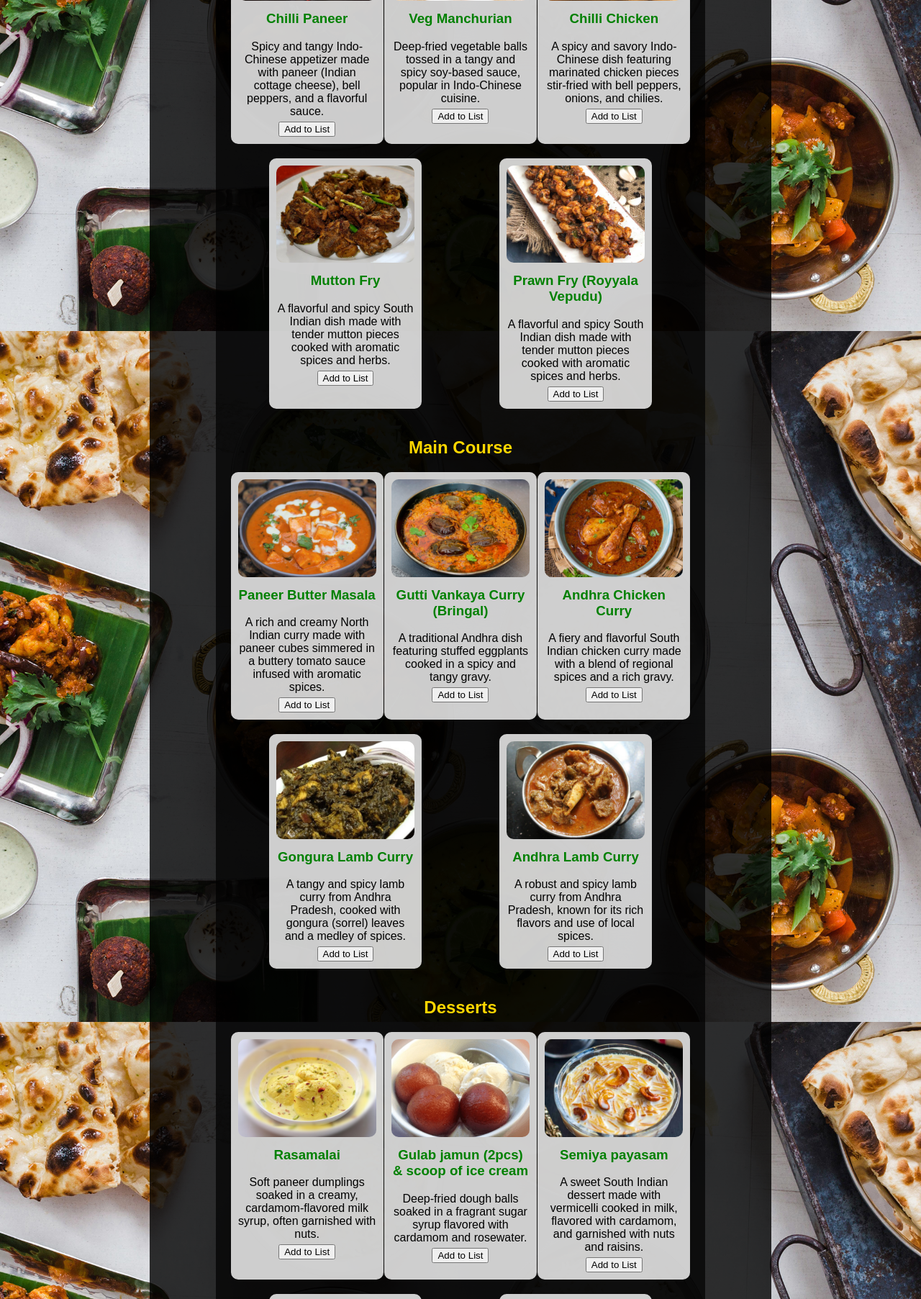
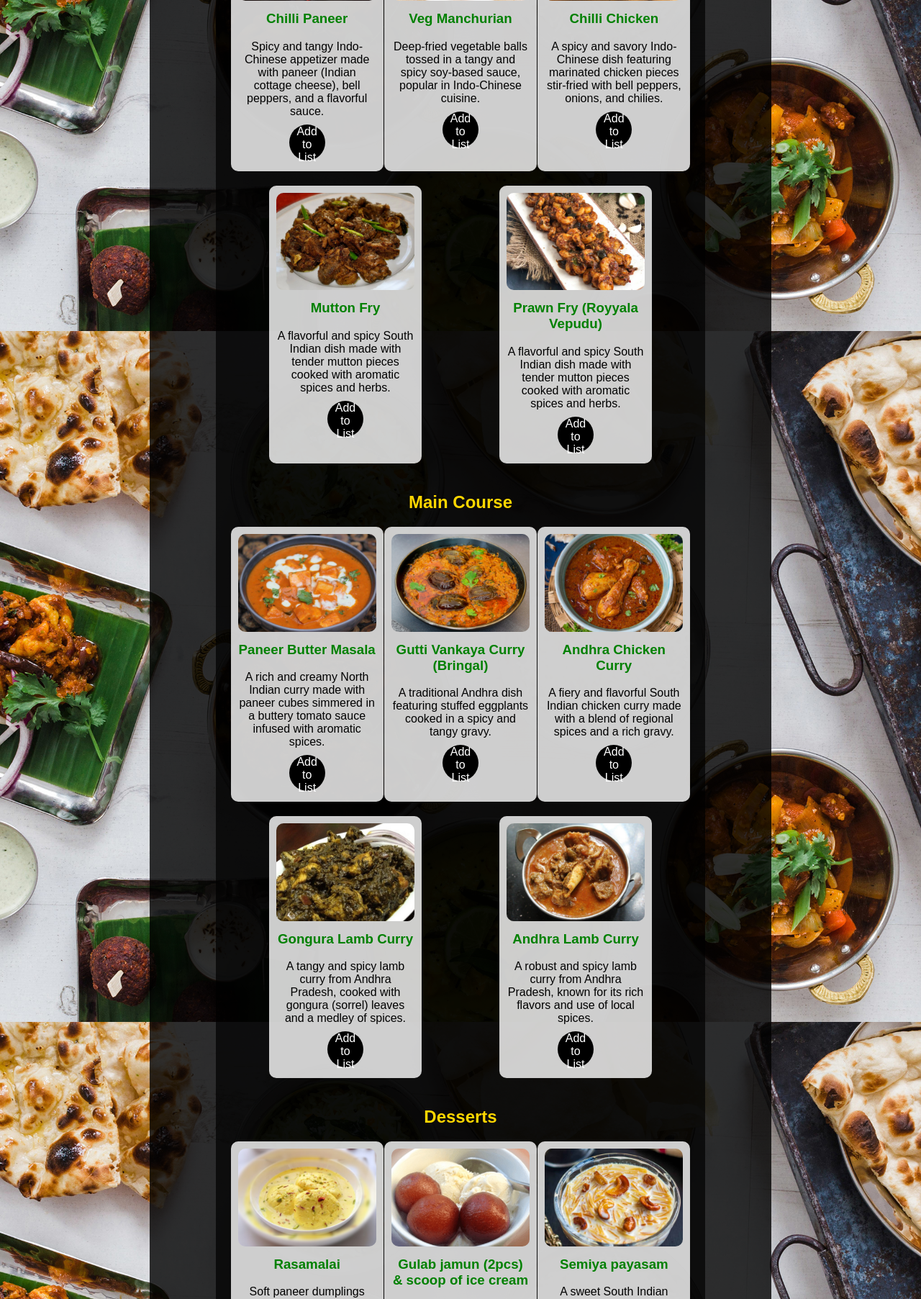
Before and after one commit to nalamsri90/Restaurant-table-booking-B9IS123-, a Flask app: page /menu in a window 1280 px wide. Shown: the part 500-2305 px from the top of the page at 72% size. Run offline with Flask 3, Linux system fonts and the light colour scheme.

Commit message:
added css code for button add to list

```diff
--- a/static/style.css
+++ b/static/style.css
@@ -134,3 +134,14 @@ ul li strong {
 .menu-item p {
   margin: 5px 0;
 }
+
+.add-to-list {
+  width: 50px;
+  height: 50px;
+  border-radius: 50%;
+  border: none;
+  background-color: black;
+  color: white;
+  font-size: 16px;
+  margin: 4px 2px;
+}
```
